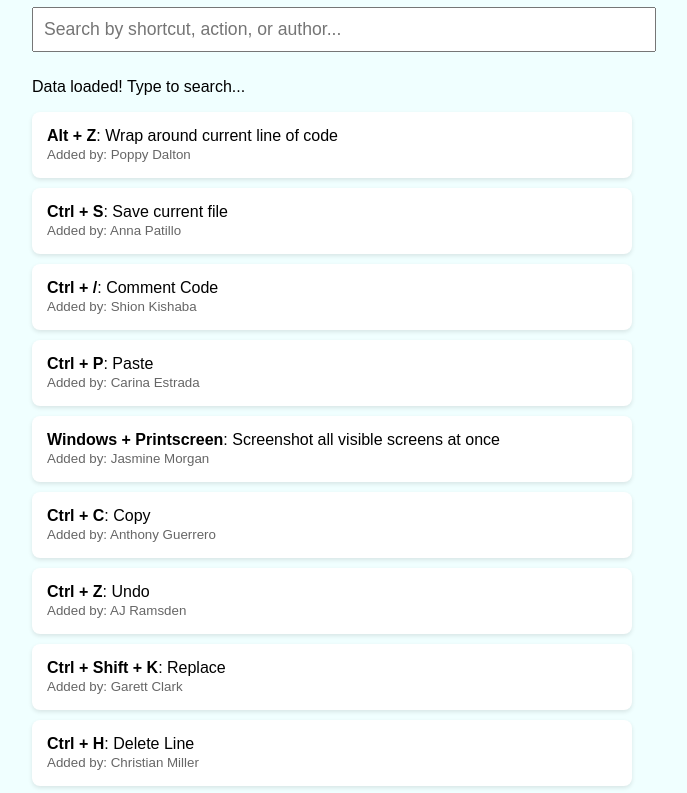
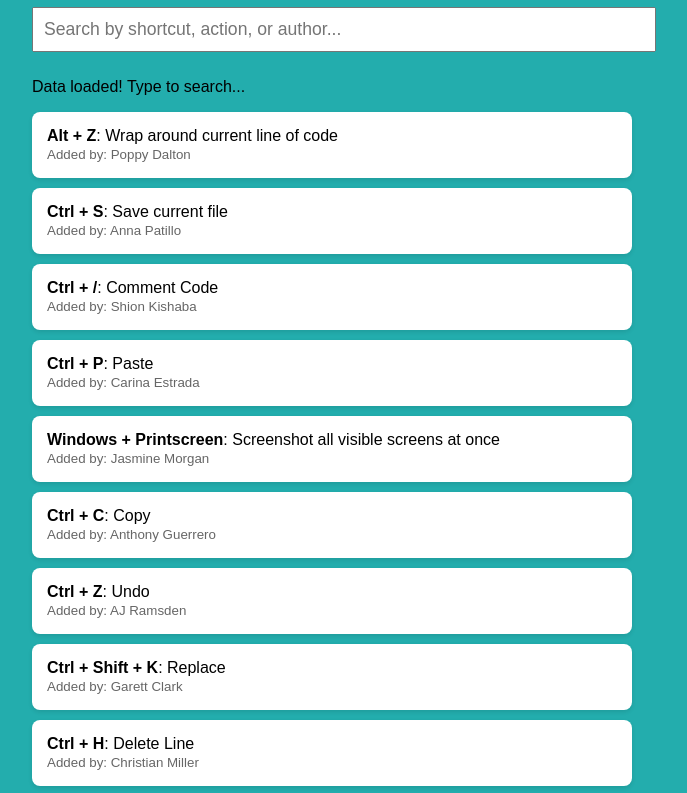
Before and after one commit to galaxydotco/silly-collaboration, a plain HTML site: page index.html in a window 1280 px wide. Shown: the part 93-886 px from the top of the page, without its empty margins (308-995 px from the left). Drawn offline with Linux system fonts and the light colour scheme.

Commit message:
Add files via upload

```diff
--- a/styles/styles.css
+++ b/styles/styles.css
@@ -6,13 +6,13 @@
 */
 
 body {
-    background-color: azure;
+    background-color: rgb(35, 173, 173);
     font-family: sans-serif;
     padding: 20px;
     max-width: 600px;
     margin: 0 auto;
+
 }
-
 #searchInput {
     width: 100%;
     padding: 10px;
```
